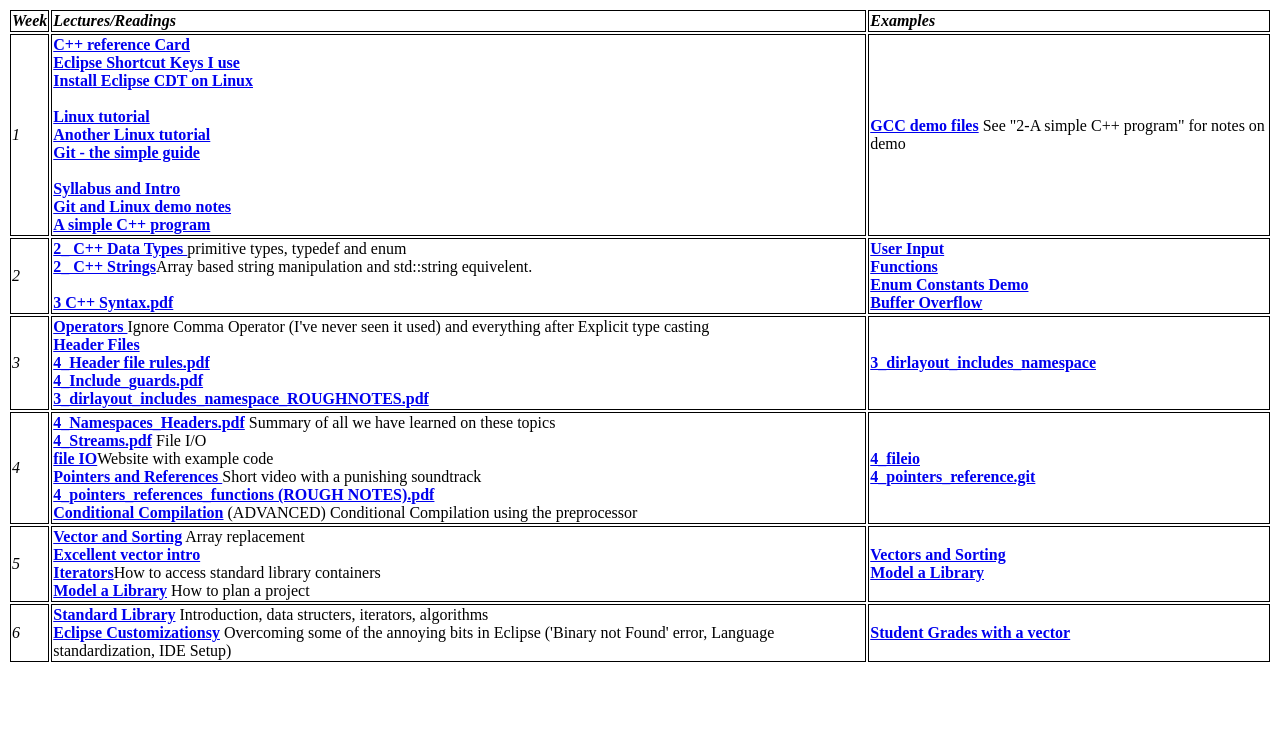
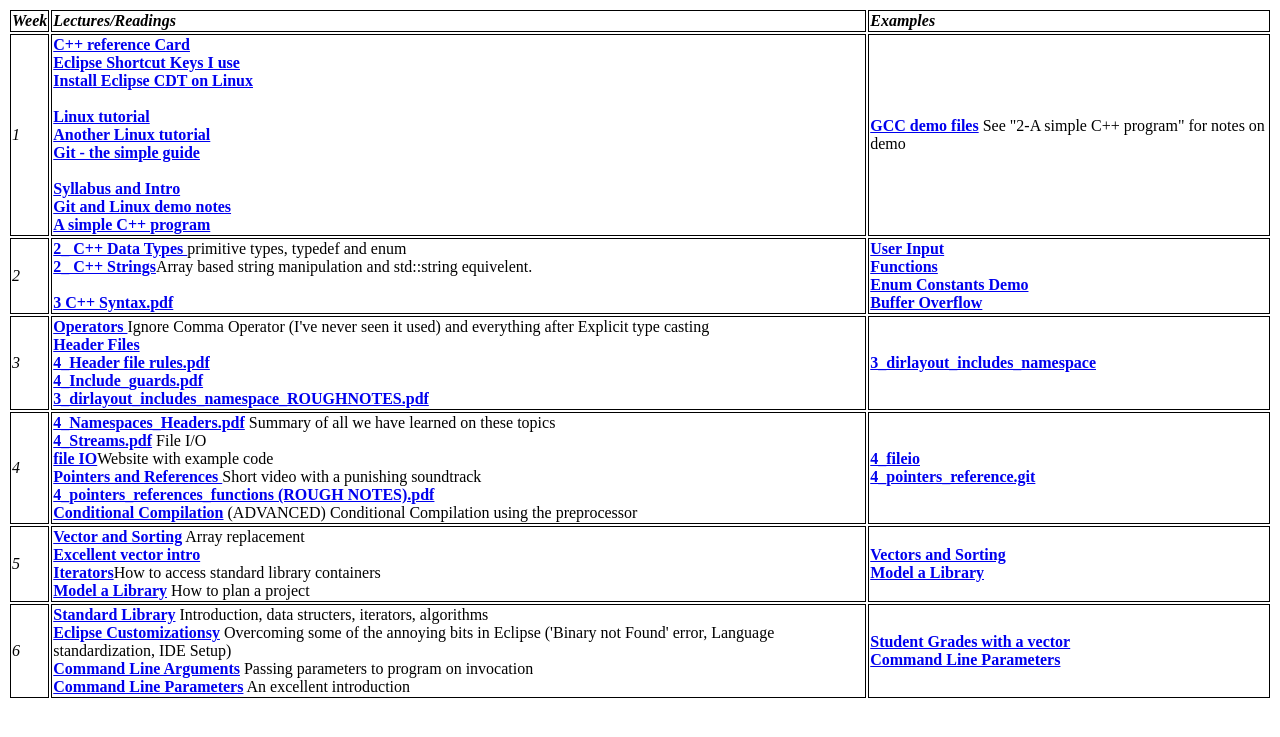
Before and after one commit to CNUClasses/CPSC327, a Jekyll site: the page navbar/Lectures.html, which Jekyll copies as it is, in a window 1280 px wide. Shown: the top 737 px of the page. Built offline with Jekyll 4.4.1, drawn with Linux system fonts in a browser that asks for light colours.

Commit message:
lectures

```diff
--- a/navbar/Lectures.html
+++ b/navbar/Lectures.html
@@ -106,10 +106,13 @@
 
                 <strong><a href="https://github.com/CNUClasses/CPSC327/blob/master/content/Lectures/7_ Standard Library.pdf"> Standard Library</a></strong> Introduction, data structers, iterators, algorithms<br>
 				<strong><a href="https://github.com/CNUClasses/CPSC327/blob/master/content/Lectures/Eclipse_Customizations.pdf"> Eclipse Customizationsy</a></strong> Overcoming some of the annoying bits in Eclipse ('Binary not Found' error, Language standardization, IDE Setup) <br>
+				<strong><a href="https://github.com/CNUClasses/CPSC327/blob/master/content/Lectures/6_INCLASS_demo_command line arguments.pdf"> Command Line Arguments</a></strong> Passing parameters to program on invocation <br>
+				<strong><a href="http://www.tutorialspoint.com/cprogramming/c_command_line_arguments.htm"> Command Line Parameters</a></strong> An excellent introduction<br>
 
             </td>
 			<td class="style_white ">
 			<strong><a href="https://github.com/CNUClasses/4_Vector_StudentGrades.git"> Student Grades with a vector</a></strong> <br />
+			<strong><a href="https://github.com/kperkins411/6_CommandLineParams.git"> Command Line Parameters</a></strong> <br />
 
 			</td>
 		</tr>
```
Also changed, not shown: 2 other files.
